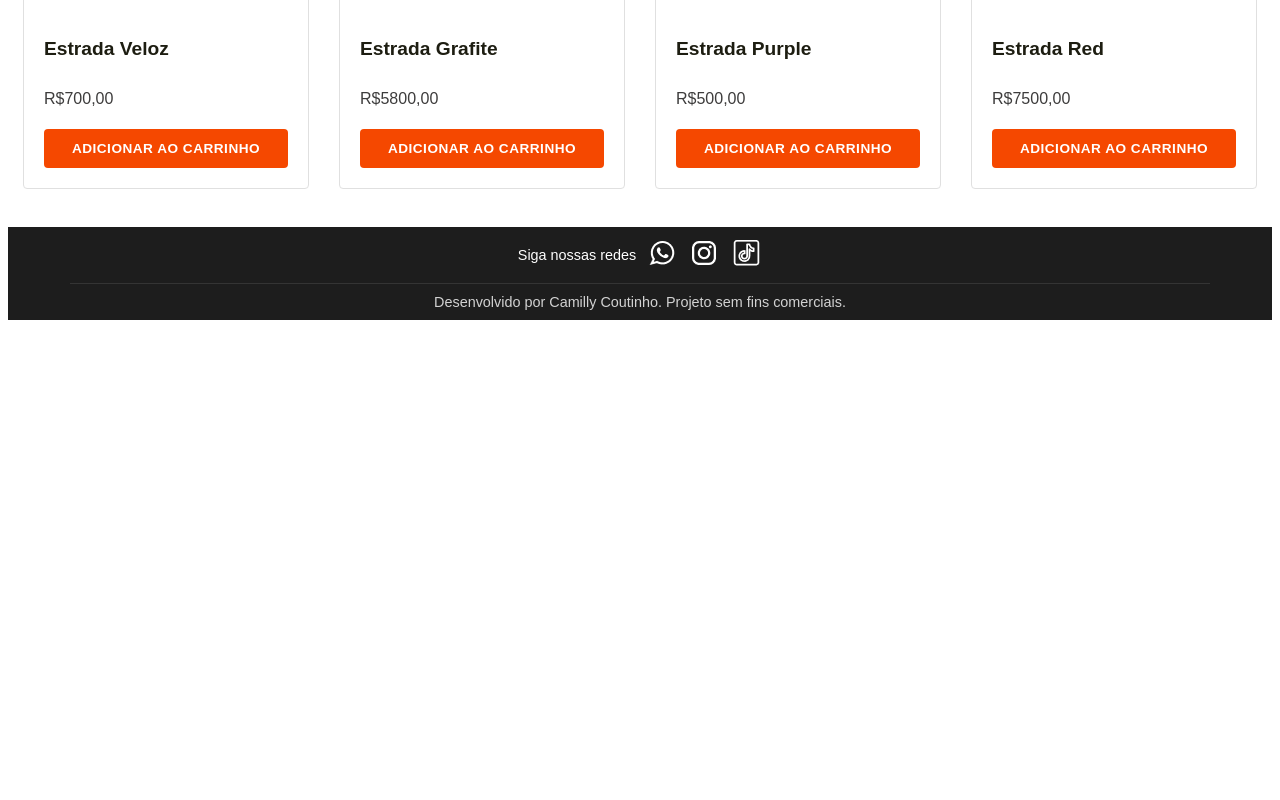
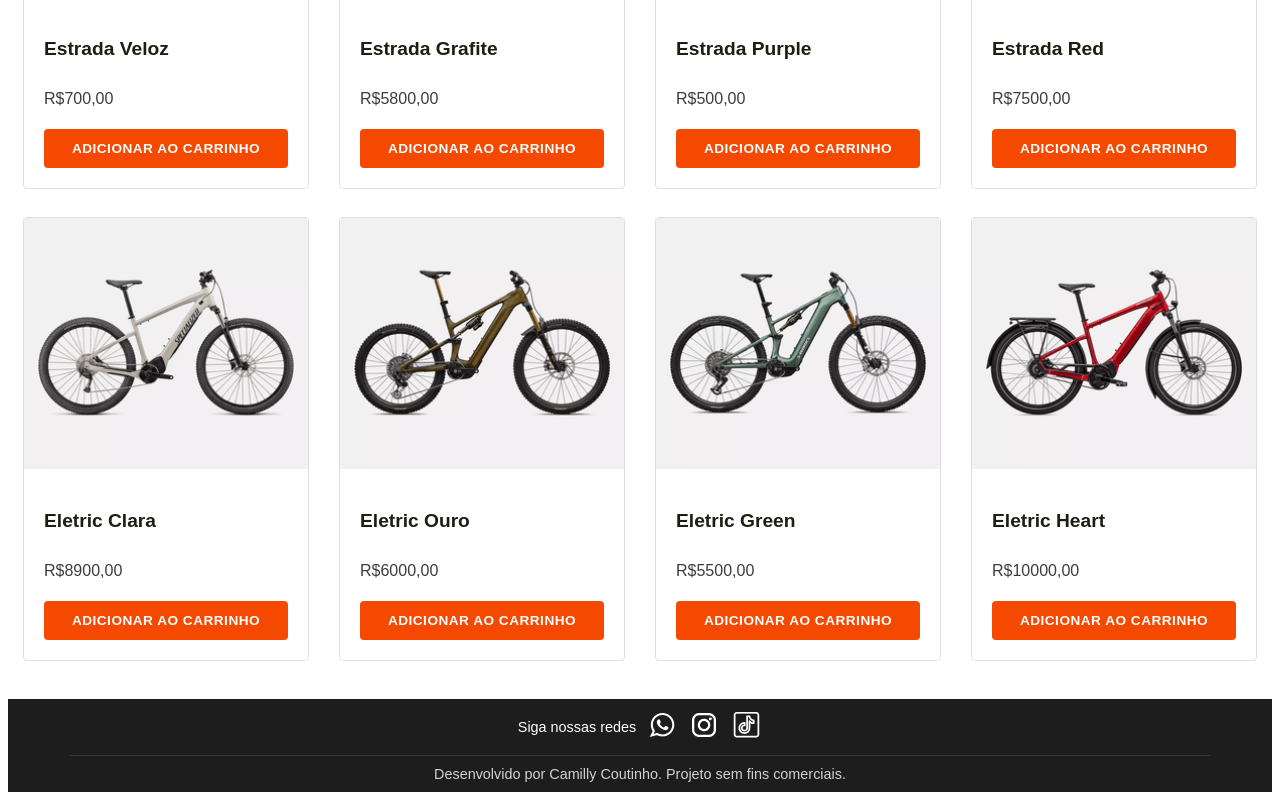
Before and after one commit to camillycsantos-ship-it/proj-bikepro, an Angular app: page / in a window 1280 px wide. Shown: the part 1957-2757 px from the top of the page. Before the commit the page ends 2285 px from the top, so only its background shows below. Built offline with nearby package versions, Linux system fonts and the light colour scheme.

Commit message:
Adição de Bike eletrica

```diff
--- a/src/app/components/home-page/home-page.html
+++ b/src/app/components/home-page/home-page.html
@@ -16,6 +16,9 @@
         @for (bikeEstrada of bikesEstradas; track bikeEstrada.id) {
             <app-product-card [product]="bikeEstrada"></app-product-card>
         }
+        @for (bikeEletrica of bikesEletricas; track bikeEletrica.id) {
+            <app-product-card [product]="bikeEletrica"></app-product-card>
+        }
 
 
     </div>
--- a/src/app/components/home-page/home-page.ts
+++ b/src/app/components/home-page/home-page.ts
@@ -1,7 +1,7 @@
 import { Component } from '@angular/core';
 import { ProductCard } from '../product-card/product-card';
 import { Product } from '../../interfaces/product';
-import { bikesUrbanas, bikesMontanhas, bikesEstradas } from '../../data/products';
+import { bikesUrbanas, bikesMontanhas, bikesEstradas, bikesEletricas } from '../../data/products';
 
 @Component({
   imports: [ProductCard],
@@ -14,4 +14,5 @@ export class HomePage {
   bikesUrbanas: Product[] = bikesUrbanas;
   bikesMontanhas: Product[] = bikesMontanhas;
   bikesEstradas: Product[] = bikesEstradas;
+  bikesEletricas: Product[] = bikesEletricas;
 }
--- a/src/app/data/products.ts
+++ b/src/app/data/products.ts
@@ -92,3 +92,34 @@ export const bikesEstradas: Product[] = [
     }
 
 ]
+
+export const bikesEletricas: Product[] = [
+    {
+        id: 1,
+        title: 'Eletric Clara',
+        price: 8900.0,
+        image: 'assets/imagens/eletricas/eletrica-bege.png',
+    },
+
+    {
+        id: 2,
+        title: 'Eletric Ouro',
+        price: 6000.0,
+        image: 'assets/imagens/eletricas/eletrica-dourada.png',
+    },
+
+    {
+        id: 3,
+        title: 'Eletric Green',
+        price: 5500.0,
+        image: 'assets/imagens/eletricas/eletrica-oliva.png',
+    },
+
+    {
+        id: 4,
+        title: 'Eletric Heart',
+        price: 10000.0,
+        image: 'assets/imagens/eletricas/eletrica-vermelha.png',
+    }
+
+]
```
